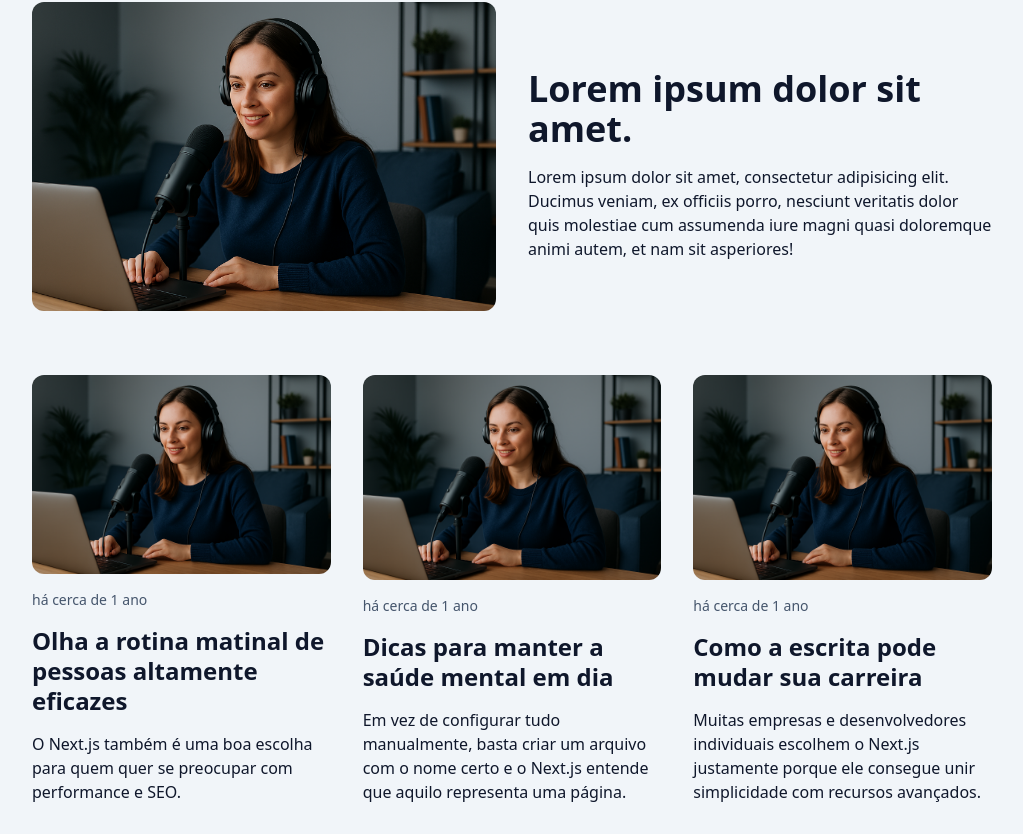
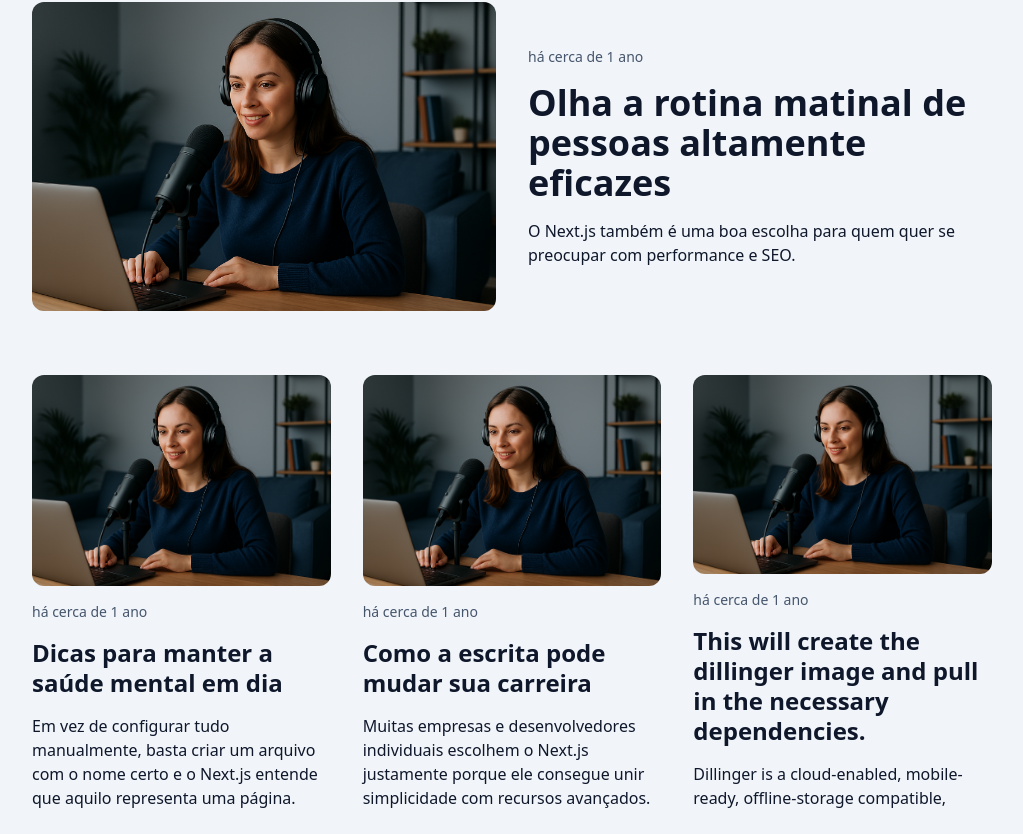
Before and after one commit to amadeu100401/theBlog, a Next.js app: page / in a window 1280 px wide. Shown: the part 202-1036 px from the top of the page, without its empty margins (128-1151 px from the left). Built offline with nearby package versions, Linux system fonts and the light colour scheme.

Commit message:
feature: using cache to get posts

```diff
--- a/src/app/components/PostFeatured/index.tsx
+++ b/src/app/components/PostFeatured/index.tsx
@@ -1,30 +1,34 @@
+import { findAllPublishedPosts } from '@/app/lib/post/queries';
 import { PostCoverImage } from '../PostCoverImage';
 import { PostSummary } from '../PostSummary';
 
-export function PostFeatured() {
+export async function PostFeatured() {
+  const posts = await findAllPublishedPosts();
+  const post = posts[0];
+
+  const postUrl = `/post/${post.slug}`;
+
   return (
     <section className='grid grid-cols-1 gap-8 mb-16 sm:grid-cols-2 group'>
       <PostCoverImage
         linkProps={{
-          href: '',
+          href: postUrl,
           children: '',
         }}
         imageProps={{
           width: 1200,
           height: 82,
-          alt: 'Alt da imagem',
-          src: '/Images/bryen_0.png',
+          alt: post.title,
+          src: post.coverImageUrl,
           priority: true,
         }}
       />
       <PostSummary
         as='h1'
-        title={'Lorem ipsum dolor sit amet.'}
-        excerpt='Lorem ipsum dolor sit amet, consectetur adipisicing elit. Ducimus veniam,
-      ex officiis porro, nesciunt veritatis dolor quis molestiae cum assumenda
-      iure magni quasi doloremque animi autem, et nam sit asperiores!'
-        url='#'
-        createdAt='26/05/2026 10:00'
+        title={post.title}
+        excerpt={post.excerpt}
+        url={postUrl}
+        createdAt={post.createdAt}
       />
     </section>
   );
--- a/src/app/components/PostLists/index.tsx
+++ b/src/app/components/PostLists/index.tsx
@@ -1,10 +1,10 @@
-import { postRepository } from '@/repositories/post/json-post-repository';
 import { PostCoverImage } from '../PostCoverImage';
 import { PostSummary } from '../PostSummary';
 import clsx from 'clsx';
+import { findAllPublishedPosts } from '@/app/lib/post/queries';
 
 export async function PostsList() {
-  const posts = await postRepository.findAll();
+  const posts = await findAllPublishedPosts();
 
   return (
     <div
@@ -14,7 +14,7 @@ export async function PostsList() {
         'lg:grid-cols-3',
       )}
     >
-      {posts.map(post => {
+      {posts.slice(1).map(post => {
         const postLink = `/post/${post.slug}`;
         return (
           <div className='flex flex-col group gap-4' key={post.id}>
--- /dev/null
+++ b/src/app/lib/post/queries.ts
@@ -0,0 +1,6 @@
+import { postRepository } from '@/repositories/post/json-post-repository';
+import { cache } from 'react';
+
+export const findAllPublishedPosts = cache(
+  async () => await postRepository.findAllPublished(),
+);
--- a/src/repositories/post/json-post-repository.ts
+++ b/src/repositories/post/json-post-repository.ts
@@ -16,16 +16,17 @@ const JSON_POST_FILES_PATH = resolve(
 const SIMULATE_WAIT_IN_MD = 5000;
 
 export class JsonPostRepository implements PostRepository {
-  async findAll(): Promise<PostModel[]> {
+  async findAllPublished(): Promise<PostModel[]> {
     await this.simulateAwait();
+    const posts = await this.readFromDisk();
 
-    return this.readFromDisk();
+    return posts.filter(post => post.published === true);
   }
 
   async findById(id: string): Promise<PostModel> {
     await this.simulateAwait();
 
-    const posts = await this.findAll();
+    const posts = await this.findAllPublished();
     const post = posts.find(post => post.id === id);
 
     if (!post) throw new Error('Post não encontrado');
--- a/src/repositories/post/post-repository.ts
+++ b/src/repositories/post/post-repository.ts
@@ -1,6 +1,6 @@
 import { PostModel } from '@/models/posts/post-model';
 
 export interface PostRepository {
-  findAll(): Promise<PostModel[]>;
+  findAllPublished(): Promise<PostModel[]>;
   findById(id: string): Promise<PostModel>;
 }
```
